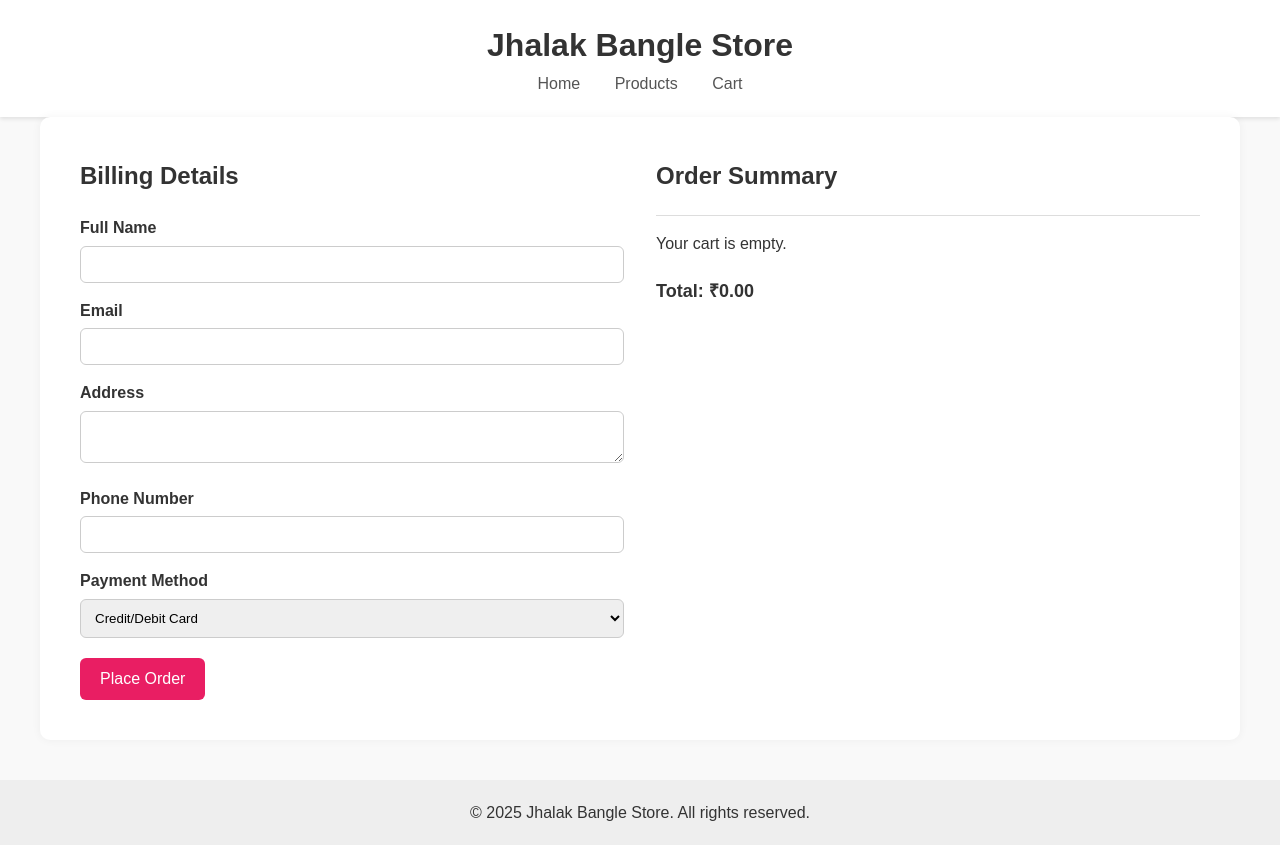
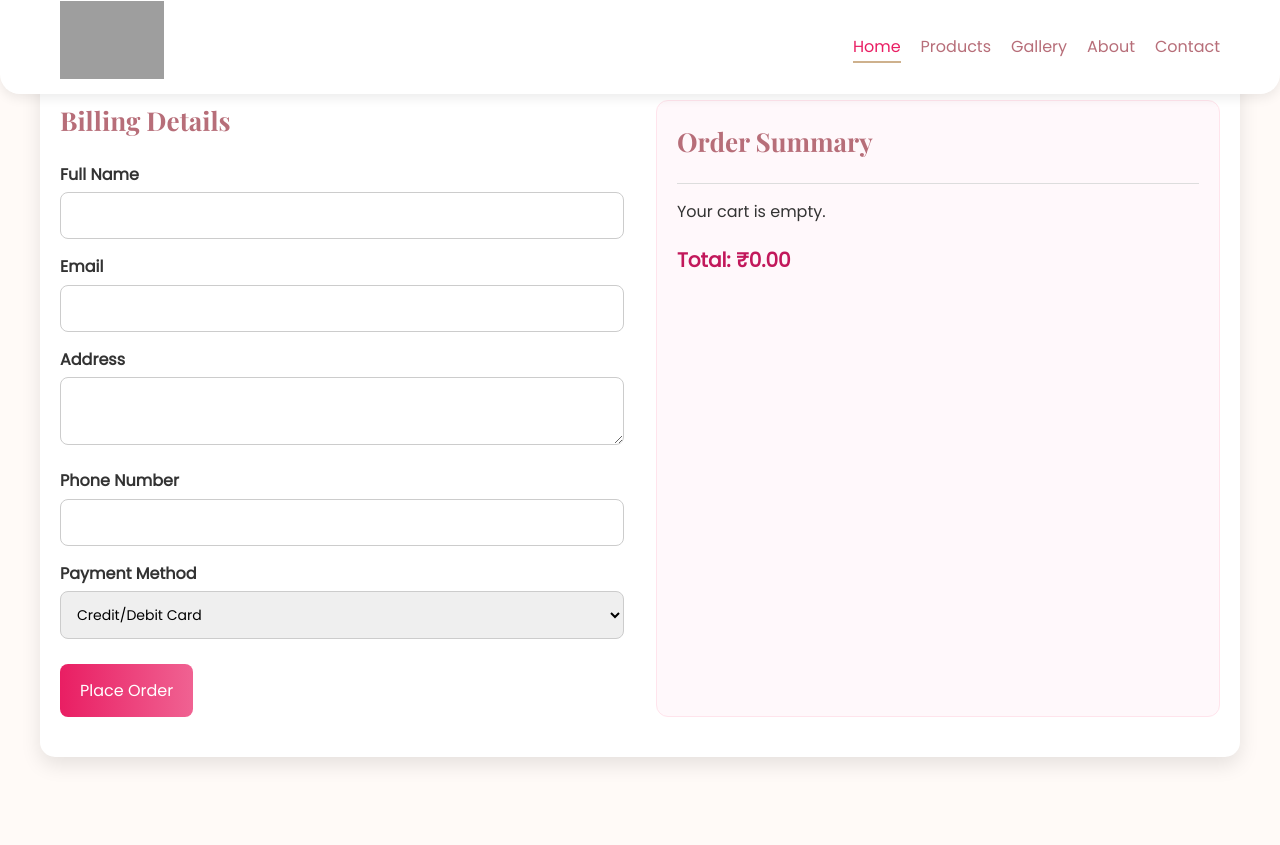
Before and after one commit to ayush712gupta/Jhalak-Bangle-Store, a plain HTML site: page checkout.html in a window 1280 px wide. After the commit the page ends 817 px from the top, so only its background shows below. Drawn offline with nearby package versions, Linux system fonts and the light colour scheme; grey boxes are pictures that could not be loaded.

Commit message:
Update: changed feature xyz

```diff
--- a/checkout.html
+++ b/checkout.html
@@ -6,16 +6,24 @@
   <title>Checkout - Jhalak Bangle Store</title>
   <link rel="stylesheet" href="styles/main.css">
   <link rel="stylesheet" href="styles/checkout.css">
+    <link rel="icon" type="image/x-icon" href="https://i.ibb.co/BVnz7QgN/img2.png">
 </head>
 <body>
-  <header>
-    <h1>Jhalak Bangle Store</h1>
-    <nav>
-      <a href="index.html">Home</a>
-      <a href="products.html">Products</a>
-      <a href="cart.html">Cart</a>
-    </nav>
-  </header>
+  <nav class="navbar fixed-navbar">
+  <div class="container nav-container">
+    <a href="index.html" class="logo">
+      <img src="https://i.ibb.co/BVnz7QgN/img2.png" height="60" alt="Jhalak Logo" />
+    </a>
+    <ul class="nav-links">
+      <li><a href="index.html" class="active">Home</a></li>
+      <li><a href="products.html">Products</a></li>
+      <li><a href="gallery.html">Gallery</a></li>
+      <li><a href="about.html">About</a></li>
+      <li><a href="contact.html">Contact</a></li>
+    </ul>
+  </div>
+</nav>
+
 
   <main class="checkout-container">
     <section class="checkout-form">
@@ -53,9 +61,6 @@
     </section>
   </main>
 
-  <footer>
-    <p>&copy; 2025 Jhalak Bangle Store. All rights reserved.</p>
-  </footer>
 
   <script src="js/checkout.js"></script>
 </body>
--- a/js/cart.js
+++ b/js/cart.js
@@ -76,7 +76,7 @@ document.addEventListener('DOMContentLoaded', () => {
 
   // Update cart summary
   function updateSummary(subtotal) {
-    const tax = subtotal * 0.18;
+    const tax = subtotal * 0;
     const total = subtotal + tax;
 
     subtotalElement.textContent = `₹${subtotal.toLocaleString()}`;
--- a/styles/checkout.css
+++ b/styles/checkout.css
@@ -1,23 +1,9 @@
-body {
+/* body {
   font-family: 'Segoe UI', Tahoma, Geneva, Verdana, sans-serif;
-  background-color: #f9f9f9;
+  background-color: #fff9f0;
   margin: 0;
   padding: 0;
   color: #333;
-}
-
-header {
-  background-color: #fff;
-  padding: 20px;
-  box-shadow: 0 2px 4px rgba(0,0,0,0.1);
-  text-align: center;
-}
-
-nav a {
-  margin: 0 15px;
-  color: #555;
-  text-decoration: none;
-  font-weight: 500;
 }
 
 .checkout-container {
@@ -81,9 +67,148 @@ form button:hover {
   font-weight: bold;
 }
 
-footer {
-  text-align: center;
+ */
+
+ @import url('https://fonts.googleapis.com/css2?family=Playfair+Display:wght@500;700&family=Poppins&display=swap');
+
+body {
+  font-family: 'Poppins', sans-serif;
+  background-color: #fffaf7;
+  margin: 0;
+  padding: 0;
+  color: #333;
+}
+
+.checkout-container {
+  display: flex;
+  flex-wrap: wrap;
+  justify-content: space-between;
+  gap: 2rem;
+  padding: 40px 20px;
+  max-width: 1200px;
+  margin: 60px auto;
+  background: #fff;
+  box-shadow: 0 8px 20px rgba(0, 0, 0, 0.1);
+  border-radius: 15px;
+}
+
+.checkout-form,
+.order-summary {
+  flex: 1 1 400px;
+}
+
+.checkout-form h2,
+.order-summary h2 {
+  font-family: 'Playfair Display', serif;
+  font-size: 26px;
+  margin-bottom: 20px;
+  color: #b76e79;
+}
+
+form label {
+  display: block;
+  margin-top: 15px;
+  font-weight: 600;
+}
+
+form input,
+form textarea,
+form select {
+  width: 100%;
+  padding: 12px;
+  margin-top: 5px;
+  border: 1px solid #ccc;
+  border-radius: 8px;
+  font-size: 14px;
+  transition: 0.3s;
+}
+
+form input:focus,
+form textarea:focus {
+  border-color: #e91e63;
+  outline: none;
+  background-color: #fff0f5;
+}
+
+form button {
+  margin-top: 25px;
+  padding: 14px 20px;
+  background: linear-gradient(to right, #e91e63, #f06292);
+  color: white;
+  border: none;
+  border-radius: 8px;
+  cursor: pointer;
+  font-size: 16px;
+  transition: background 0.3s;
+}
+
+form button:hover {
+  background: linear-gradient(to right, #c2185b, #ec407a);
+}
+
+.order-summary {
+  background-color: #fff8fb;
+  border: 1px solid #ffe4ec;
+  border-radius: 12px;
   padding: 20px;
-  background-color: #eee;
-  margin-top: 40px;
 }
+
+.order-summary #orderItems {
+  border-top: 1px solid #ddd;
+  padding-top: 15px;
+  margin-top: 15px;
+}
+
+.order-summary .total {
+  margin-top: 20px;
+  font-size: 20px;
+  font-weight: bold;
+  color: #c2185b;
+}
+
+@media screen and (max-width: 768px) {
+  .checkout-container {
+    flex-direction: column;
+    padding: 20px;
+  }
+}
+
+.fixed-navbar {
+  position: fixed;
+  top: 0;
+  width: 100%;
+  background-color: #fff;
+  /* z-index: 999; */
+  box-shadow: 0 4px 12px rgba(0, 0, 0, 0.08);
+  padding: 1px;
+  border-radius: 0px 0px 20px 20px;
+}
+
+.logo img {
+  height: 78px;
+}
+
+.nav-links {
+  list-style: none;
+  display: flex;
+  gap: 20px;
+  margin: 0;
+  padding: 0;
+}
+
+.nav-links li a {
+  text-decoration: none;
+  color: #b76e79;
+  font-weight: 500;
+  font-size: 16px;
+  transition: color 0.3s ease;
+}
+
+.nav-links li a:hover,
+.nav-links li a.active {
+  color: #e91e63;
+}
+
+.cart-icon {
+  position: relative;
+}
--- a/styles/gallery.css
+++ b/styles/gallery.css
@@ -1,6 +1,6 @@
 /* styles/gallery.css */
 .gallery-hero {
-  background: linear-gradient(rgba(42, 33, 24, 0.7), rgba(42, 33, 24, 0.7)), url('https://images.unsplash.com/photo-1612160609504-334bdc6b70c9');
+  background: linear-gradient(rgba(42, 33, 24, 0.7), rgba(42, 33, 24, 0.7)), url('https://cdn0.weddingwire.in/article/5310/3_2/1280/jpg/70135-thread-bangles-images-theaspirehigh.webp');
   background-size: cover;
   background-position: center;
   height: 100vh;
--- a/styles/main.css
+++ b/styles/main.css
@@ -1,4 +1,4 @@
-/* styles/main.css */
+
 :root {
   --primary: #CEB18D;
   --secondary: #3D2B1F;
```
Also changed, not shown: about.html (+2 -1 lines), cart.html (+3 -2 lines), contact.html (+5 -4 lines), gallery.html (+2 -1 lines), index.html (+2 -2 lines), js/products.js (+20 -0 lines), order-success.html (+1 -0 lines), products.html (+55 -23 lines), styles/products.css (+23 -0 lines), img2.png (deleted).
